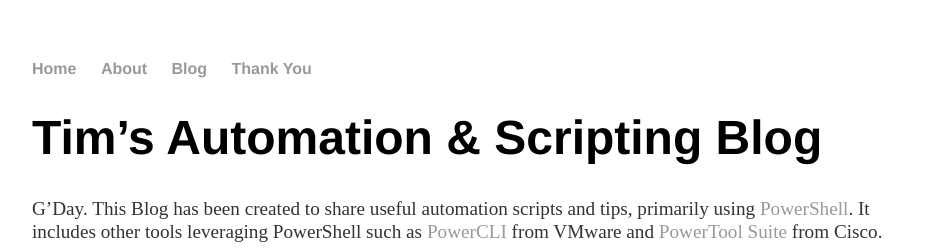
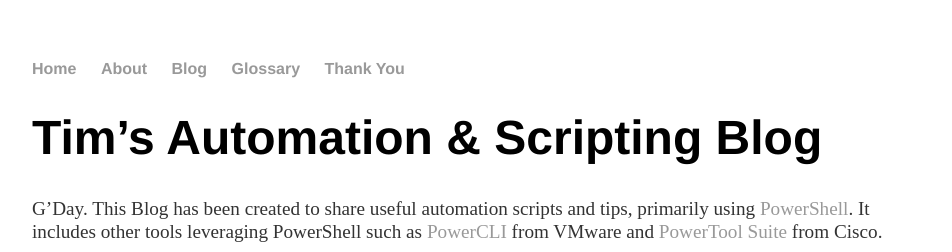
Before and after one commit to timhaintz/timhaintz.github.io, a Jekyll site: the page built from index.md, in a window 1280 px wide. Shown: the top 252 px of the page, without its empty margins (160-1112 px from the left). Built offline with Jekyll 4.4.1, drawn with Linux system fonts in a browser that asks for light colours.

Commit message:
Update default.html

```diff
--- a/_layouts/default.html
+++ b/_layouts/default.html
@@ -11,6 +11,7 @@
         		<li><a href="/">Home</a></li>
 	        	<li><a href="/about">About</a></li>
         		<li><a href="/blog">Blog</a></li>
+			<li><a href="/glossary">Glossary</a></li>
 			<li><a href="/thankyou">Thank You</a></li>
     		</ul>
 		</nav>
```
